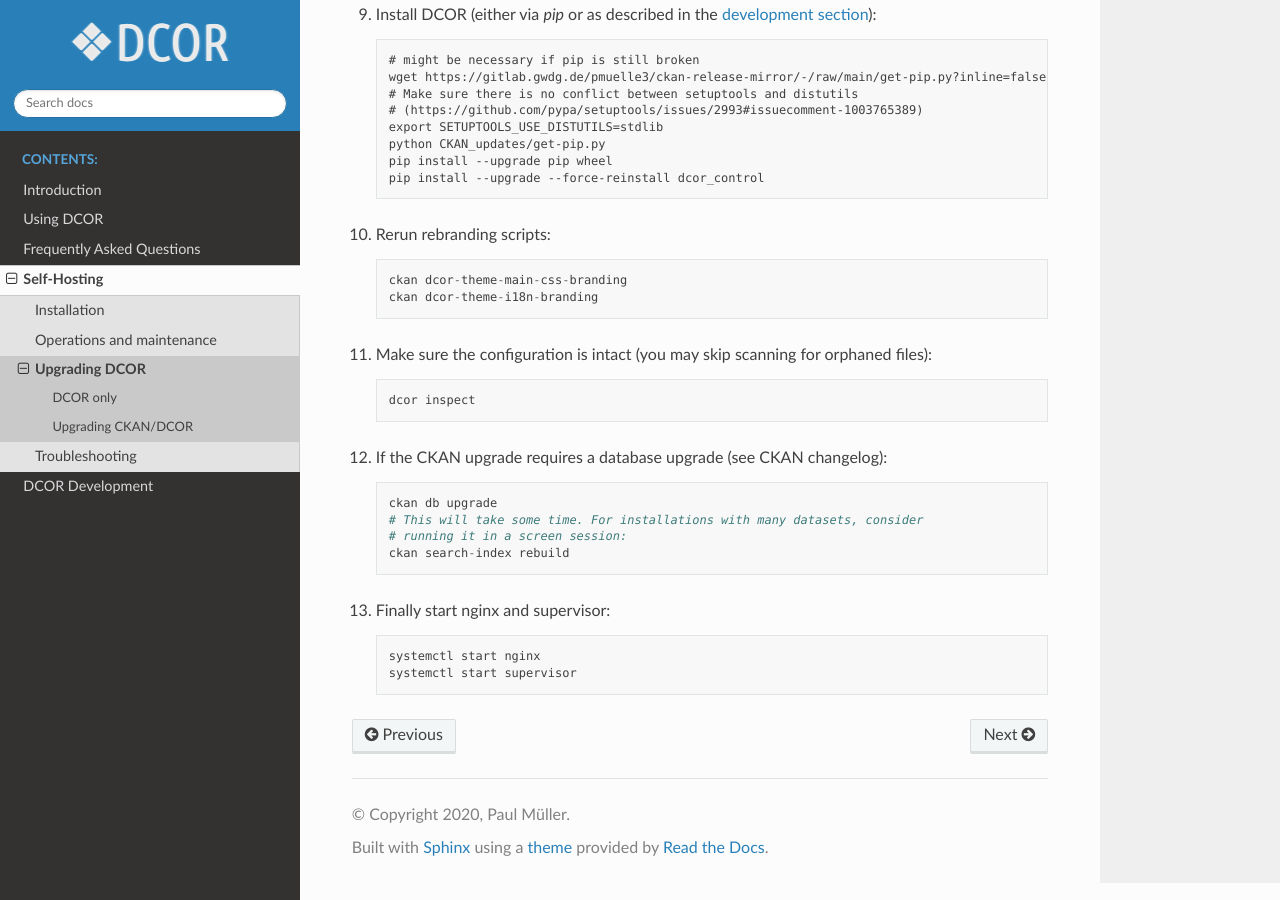
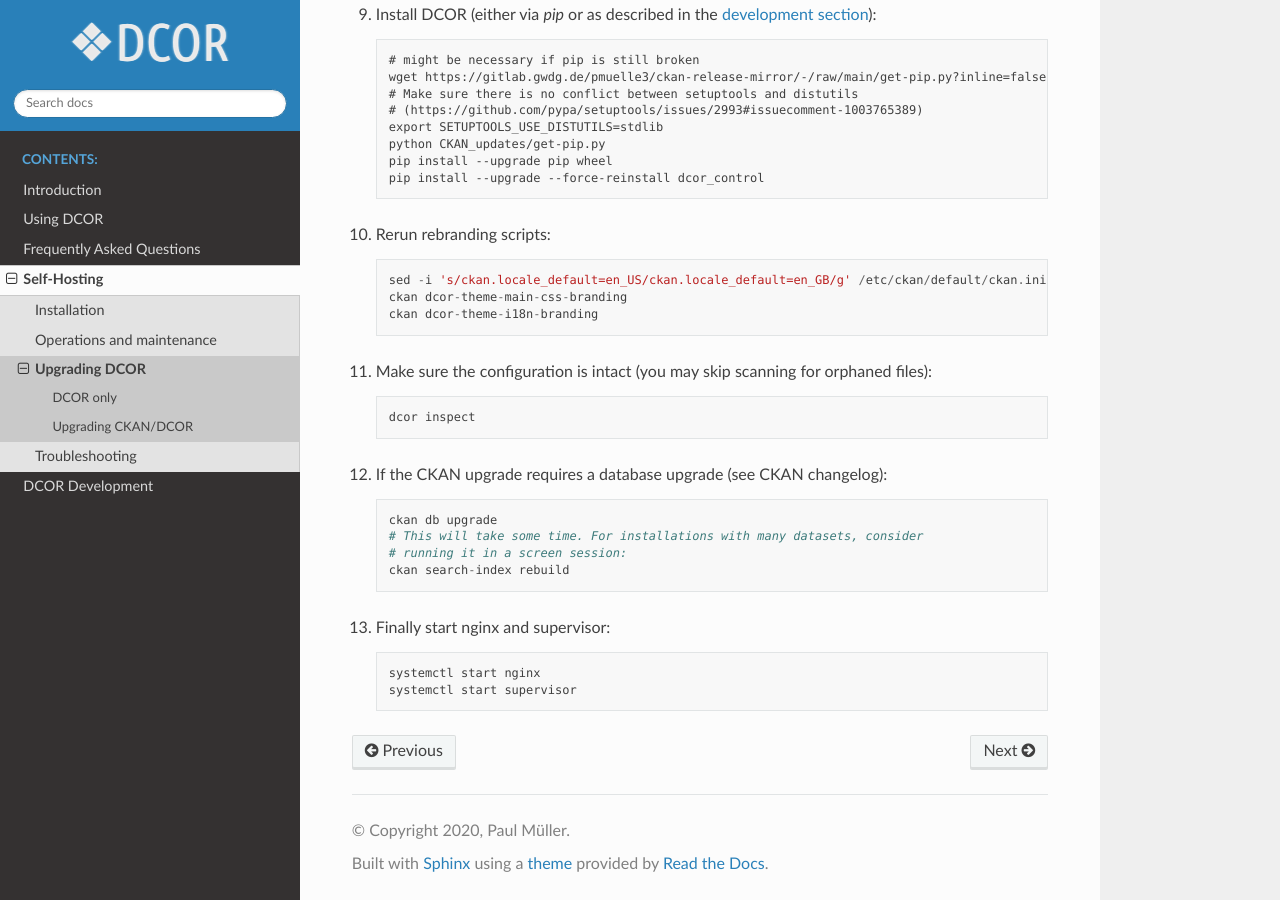
Before and after one commit to DCOR-dev/dcor-docs, a Sphinx documentation site: the page built from docs/sec_self_hosting/upgrade.rst, in a window 1280 px wide and 900 px high, scrolled down 1892 px. Built offline with Sphinx 7.4.7 and the Read the Docs theme 2.0.0, drawn with Linux system fonts in a browser that asks for light colours.

Commit message:
update update instructions

```diff
--- a/docs/sec_self_hosting/upgrade.rst
+++ b/docs/sec_self_hosting/upgrade.rst
@@ -99,6 +99,7 @@ steps to upgrade CKAN from the `CKAN docs
 
 10. Rerun rebranding scripts::
 
+     sed -i 's/ckan.locale_default=en_US/ckan.locale_default=en_GB/g' /etc/ckan/default/ckan.ini
      ckan dcor-theme-main-css-branding
      ckan dcor-theme-i18n-branding
 
```
